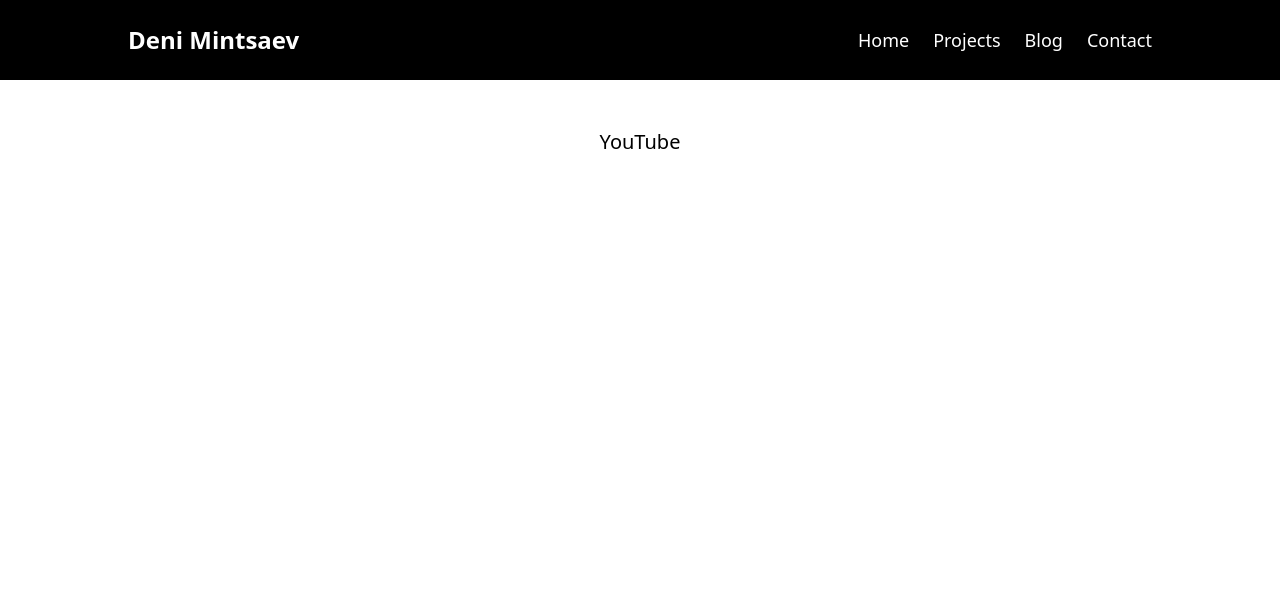
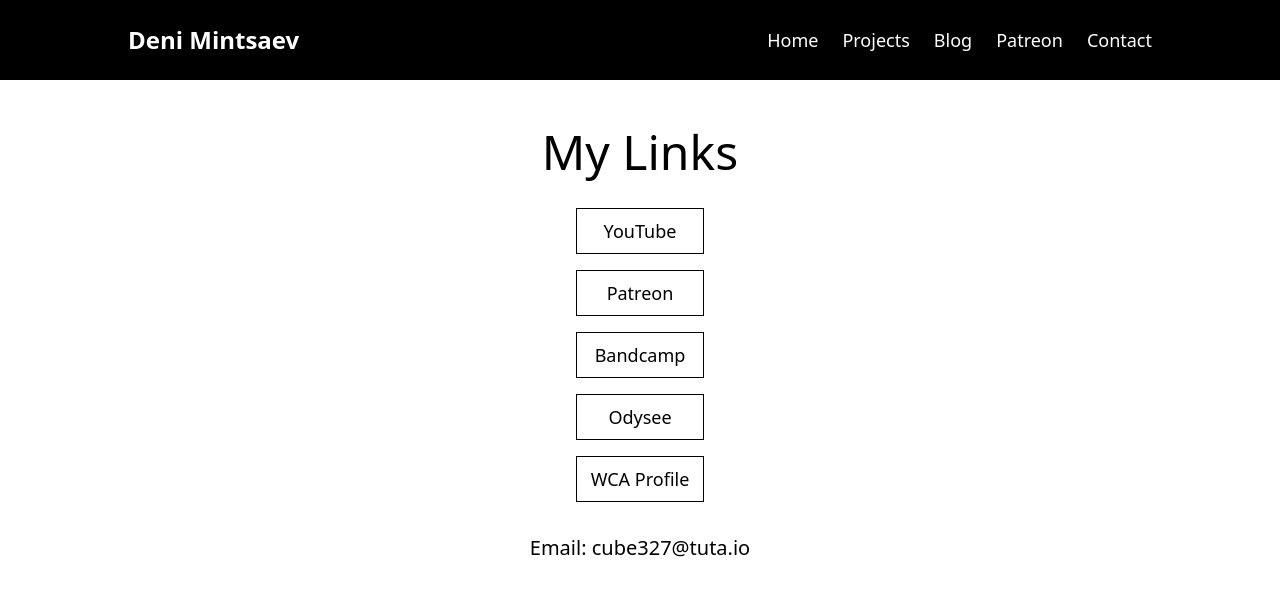
Before and after one commit to dmint789/denimintsaev.com, a Nuxt app in the folder app/: page /contact in a window 1280 px wide. Shown: the top 596 px of the page. Built offline with nearby package versions, Linux system fonts and the light colour scheme.

Commit message:
Make a couple basic pages and clean up a few things

```diff
--- /dev/null
+++ b/app/components/MyButton.vue
@@ -0,0 +1,39 @@
+<template>
+  <button
+    class="w-32 py-2 text-lg bg-white border border-black hover:text-white hover:bg-black hover:border-white transition-all"
+    @click="handleClick"
+  >
+    {{ text }}
+  </button>
+</template>
+
+<script lang="ts">
+  import Vue from 'vue';
+
+  export default Vue.extend({
+    name: 'MyButton',
+    props: {
+      text: {
+        type: String,
+        default: 'Button',
+      },
+      link: {
+        type: String,
+      },
+      onClick: {
+        type: Function,
+      },
+    },
+    methods: {
+      handleClick() {
+        if (this.link) {
+          window.location.href = this.link;
+        } else {
+          this.onClick();
+        }
+      },
+    },
+  });
+</script>
+
+<style lang="postcss" scoped></style>
--- a/app/layouts/default.vue
+++ b/app/layouts/default.vue
@@ -34,6 +34,11 @@
             href="/blog"
             class="mt-4 lg:inline-block lg:mt-0 text-white hover:text-gray-300 mr-6"
             >Blog</a
+          >
+          <a
+            href="/patreon"
+            class="mt-4 lg:inline-block lg:mt-0 text-white hover:text-gray-300 mr-6"
+            >Patreon</a
           >
           <a
             href="/contact"
--- a/app/pages/contact.vue
+++ b/app/pages/contact.vue
@@ -1,14 +1,17 @@
 <template>
-  <div class="p-12">
-    <ul>
-      <li class="flex justify-center">
-        <a
-          href="https://www.youtube.com/c/DeniMintsaev"
-          class="mb-4 text-black hover:text-gray-800 text-xl"
-          >YouTube</a
-        >
-      </li>
-    </ul>
+  <div class="p-12 flex flex-col items-center gap-8">
+    <h1 class="text-5xl">My Links</h1>
+    <div class="flex flex-col items-center gap-4">
+      <MyButton text="YouTube" link="https://youtube.com/c/DeniMintsaev" />
+      <MyButton text="Patreon" link="https://patreon.com/denimintsaev" />
+      <MyButton text="Bandcamp" link="https://makecound.bandcamp.com/" />
+      <MyButton text="Odysee" link="https://odysee.com/@denthebro:3" />
+      <MyButton
+        text="WCA Profile"
+        link="https://worldcubeassociation.org/persons/2013MINT01"
+      />
+    </div>
+    <p class="text-xl">Email: cube327@tuta.io</p>
   </div>
 </template>
 
--- a/app/pages/index.vue
+++ b/app/pages/index.vue
@@ -1,5 +1,13 @@
 <template>
-  <div>Hello</div>
+  <div class="m-12 flex flex-col items-center">
+    <h1 class="mb-6 text-5xl">Hello!</h1>
+    <p class="w-1/3 text-xl text-justify">
+      My name is Deni and I come from Russia. My main activities include
+      language learning, YouTube, speedcubing and music.<br /><br />
+      Welcome to my personal website, where you can learn about what I do and
+      follow my adventures in this strange world.
+    </p>
+  </div>
 </template>
 
 <script lang="ts">
--- a/app/server/controllers/posts.ts
+++ b/app/server/controllers/posts.ts
@@ -5,13 +5,18 @@
 const getAllPosts = (req: Request, res: Response) => {
   console.log('Getting posts');
 
-  try {
-    //const data = await Post.find()
-    const data = { msg: 'test' };
-    res.status(200).json(data);
-  } catch (err) {
-    res.status(404).json({ message: err.message });
-  }
+  Post.find()
+    .exec()
+    .then((results) => {
+      return res.status(200).json({
+        posts: results,
+      });
+    })
+    .catch((err) => {
+      return res.status(500).json({
+        message: err.message,
+      });
+    });
 };
 
 export default { getAllPosts };
--- a/app/server/index.ts
+++ b/app/server/index.ts
@@ -20,16 +20,16 @@
 
 // Database
 const options = {
+  dbName: 'denimintsaev',
   useNewUrlParser: true,
   useUnifiedTopology: true,
   keepAlive: true,
-  autoIndex: false,
-  poolSize: 50,
-  retryWrites: false,
-  socketTimeoutMS: 30000,
+  //autoIndex: false,
+  //poolSize: 50,
+  //retryWrites: false,
+  //socketTimeoutMS: 30000,
   //useFindAndModify: true,
   //useCreateIndex: true,
-  //dbName: 'denimintsaev',
 };
 
 mongoose
```
